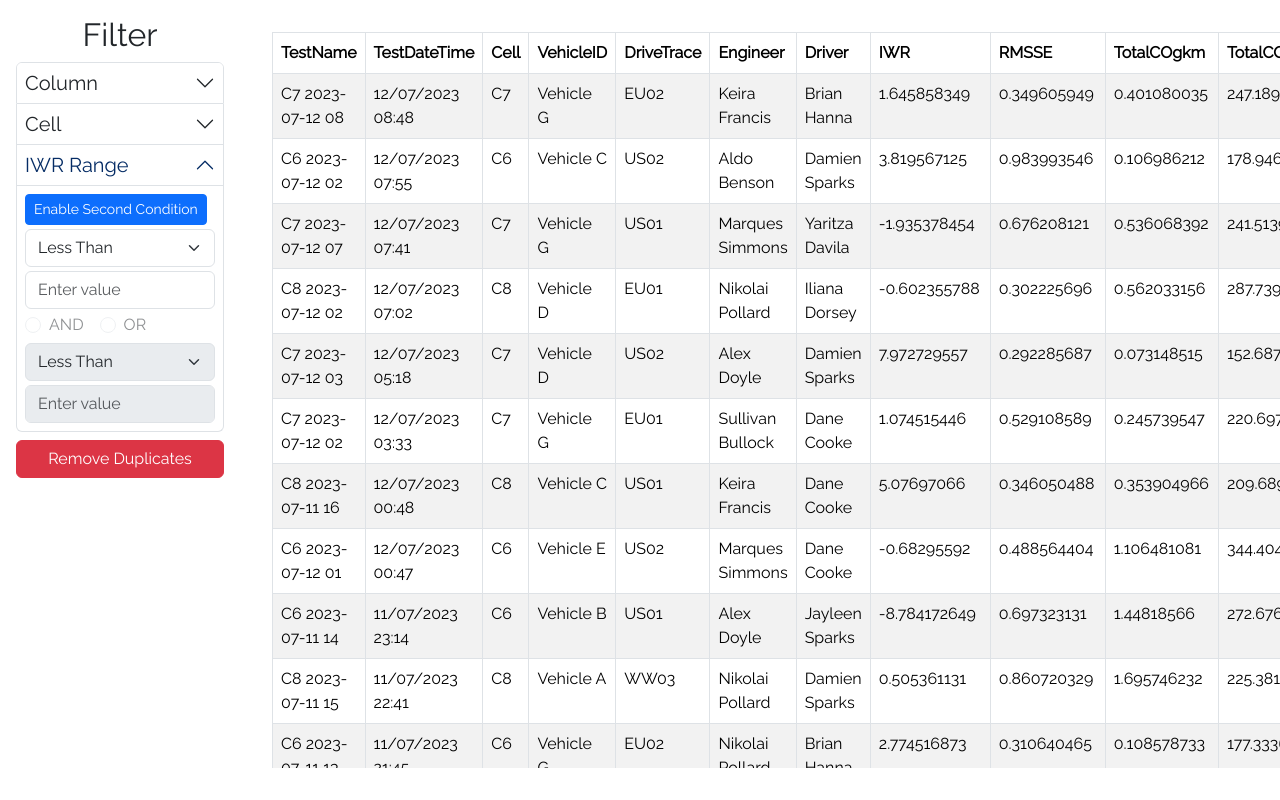
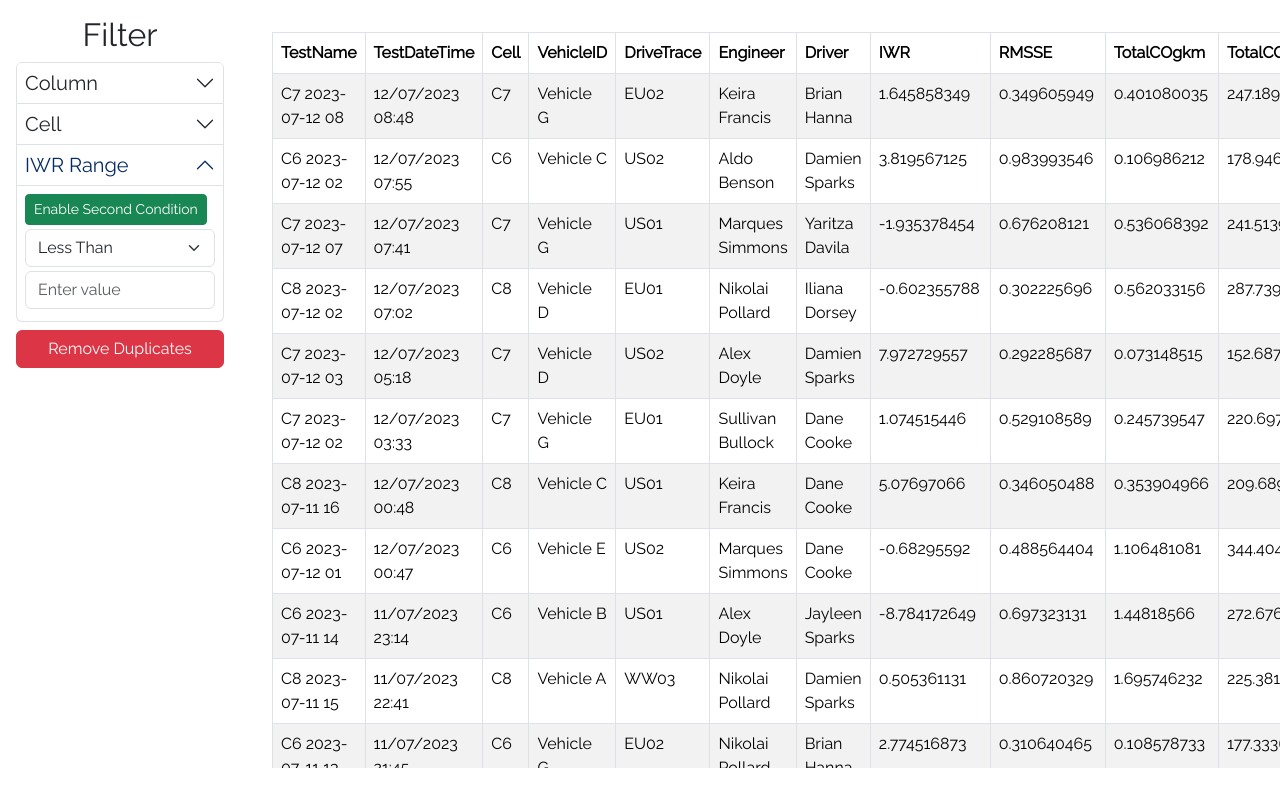
Before and after one commit to bryce-krispies/JLR-test, a React (Create React App) app: page / in a window 1280 px wide. Both pictures are taken after a click on the button "IWR Range". Shown: the top 800 px of the page. Built offline with nearby package versions, Linux system fonts and the light colour scheme.

Commit message:
Get UI working for hiding second condition

```diff
--- a/src/App.js
+++ b/src/App.js
@@ -10,6 +10,7 @@ function App() {
   const [filterSpecs, setFilterSpecs] = useState([]);
   const [checkedColumns, setCheckedColumns] = useState([]);
   const [checkedCells, setCheckedCells] = useState([]);
+  const [enableSecondCond, setEnableSecondCond] = useState(false);
   const [removeDuplicates, setRemoveDuplicates] = useState(false);
 
   useEffect(()=>{
@@ -68,6 +69,7 @@ function App() {
         checkedColumns={checkedColumns} setCheckedColumns={setCheckedColumns}
         checkedCells={checkedCells} setCheckedCells={setCheckedCells}
         removeDuplicates={removeDuplicates} setRemoveDuplicates={setRemoveDuplicates}
+        enableSecondCond={enableSecondCond} setEnableSecondCond={setEnableSecondCond}
       />
       <div style={{height: "100%", width: "1px", backgroundColor: "black"}}/>
       <Visualization
@@ -75,6 +77,7 @@ function App() {
         checkedColumns={checkedColumns}
         checkedCells={checkedCells}
         removeDuplicates={removeDuplicates}
+        enableSecondCond={enableSecondCond}
       />
     </div>
   );
--- a/src/components/Sidebar.css
+++ b/src/components/Sidebar.css
@@ -24,3 +24,7 @@
 .accordion-body {
   padding: 0.5rem !important;
 }
+
+.hide-element {
+  display: none;
+}
--- a/src/components/Sidebar.jsx
+++ b/src/components/Sidebar.jsx
@@ -65,7 +65,7 @@ function Sidebar(props) {
                 <Accordion.Item eventKey="2">
                     <Accordion.Header><h5 style={{margin: "0"}}>IWR Range</h5></Accordion.Header>
                     <Accordion.Body>
-                        <Button size="sm" style={{margin: "0 0 0.25rem 0"}}>Enable Second Condition</Button>
+                        <Button size="sm" style={{margin: "0 0 0.25rem 0"}} variant={props.enableSecondCond ? "danger" : "success"} onClick={(e) => props.setEnableSecondCond(!props.enableSecondCond)}>{props.enableSecondCond ? "Disable Second Condition" : "Enable Second Condition"}</Button>
                         <Form.Select>
                             <option value="0">Less Than</option>
                             <option value="1">Less Than Or Equal To</option>
@@ -73,15 +73,17 @@ function Sidebar(props) {
                             <option value="3">Greater Than Or Equal To</option>
                         </Form.Select>
                         <Form.Control type="number" placeholder="Enter value" style={{margin: "0.25rem 0"}}/>
-                        <Form.Check inline label="AND" type="radio" name="group1" disabled/>
-                        <Form.Check inline label="OR" type="radio" name="group1" disabled/>
-                        <Form.Select disabled readOnly style={{margin: "0.25rem 0"}}>
-                            <option value="0">Less Than</option>
-                            <option value="1">Less Than Or Equal To</option>
-                            <option value="2">Greater Than Or Equal To</option>
-                            <option value="3">Greater Than Or Equal To</option>
-                        </Form.Select>
-                        <Form.Control type="number" placeholder="Enter value" disabled readOnly/>
+                        <div className={props.enableSecondCond ? "" : "hide-element"}>
+                            <Form.Check inline label="AND" type="radio" name="group1"/>
+                            <Form.Check inline label="OR" type="radio" name="group1"/>
+                            <Form.Select style={{margin: "0.25rem 0"}}>
+                                <option value="0">Less Than</option>
+                                <option value="1">Less Than Or Equal To</option>
+                                <option value="2">Greater Than Or Equal To</option>
+                                <option value="3">Greater Than Or Equal To</option>
+                            </Form.Select>
+                            <Form.Control type="number" placeholder="Enter value" />
+                        </div>
                     </Accordion.Body>
                 </Accordion.Item>
             </Accordion>
```
